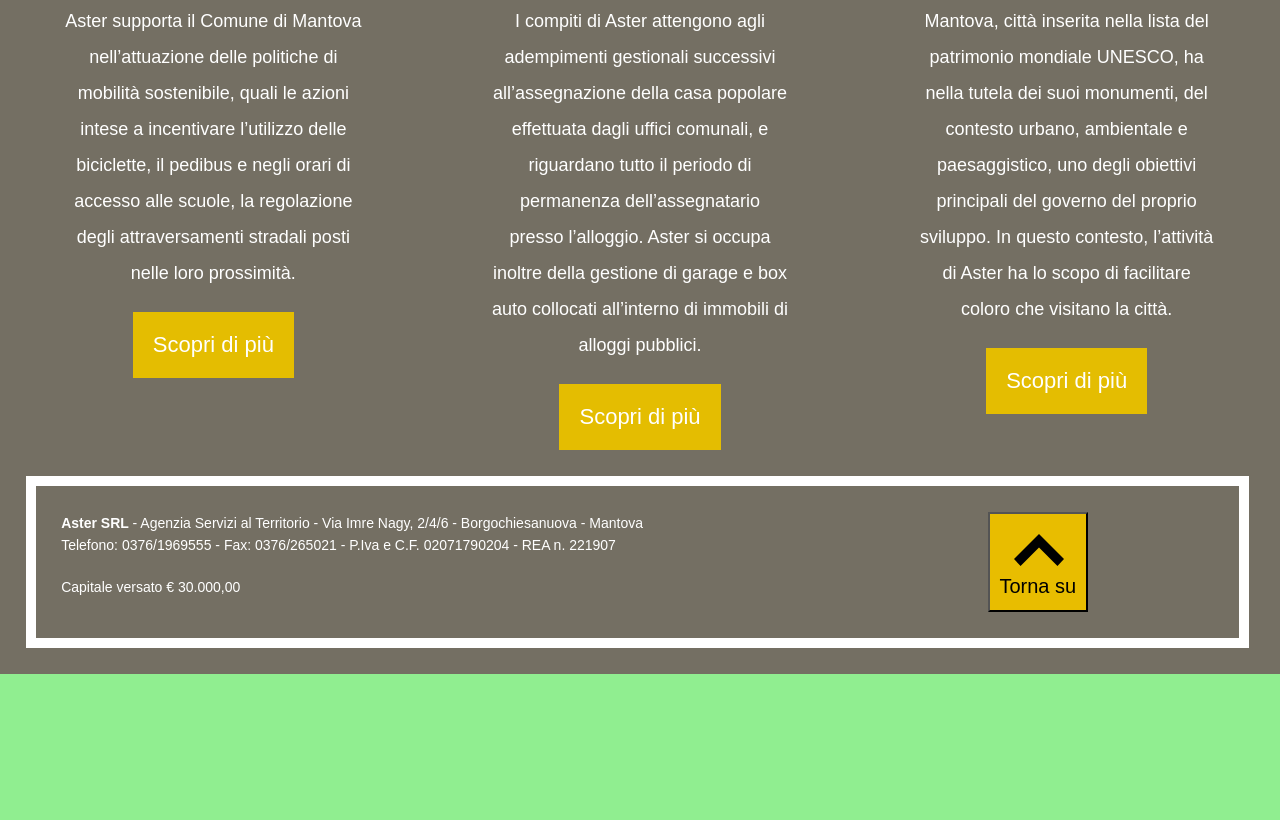
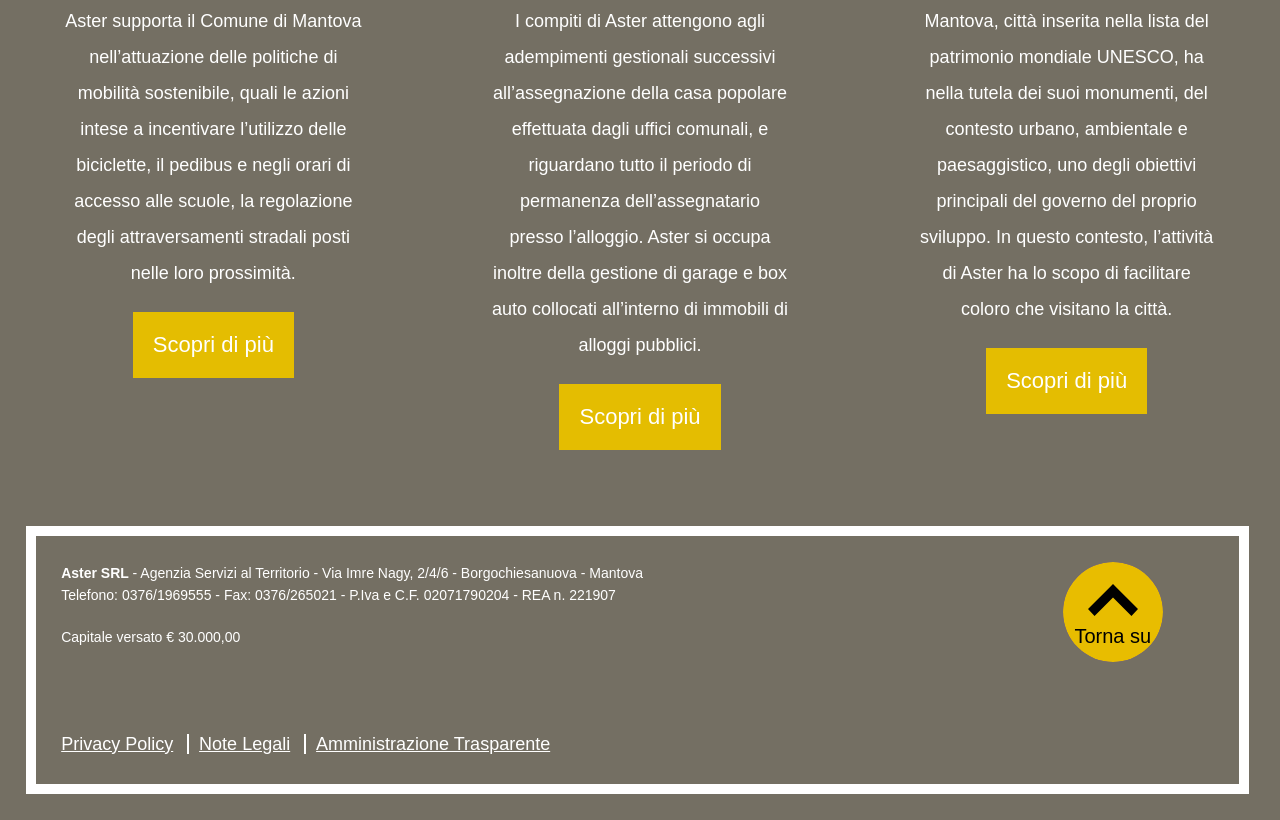
Before and after one commit to HearTBurneR21/Prova2, a plain HTML site: page index.html in a window 1280 px wide. Shown: the part 3478-4298 px from the top of the page. Before the commit the page ends 4152 px from the top, so only its background shows below. Drawn offline with Linux system fonts and the light colour scheme.

Commit message:
Update index.html

```diff
--- a/index.html
+++ b/index.html
@@ -129,7 +129,6 @@ div{
 	width:20%;
 }
 .servizi{
-
 }
 .servizi2{
 }
@@ -474,12 +473,18 @@ div{
 }
 
 .tornasu{
-	animation-name: scrollTOP;
-	animation-duration: 3s;
+	cursor:pointer;
+	background-color:#e8bd00;
+	width: 100px;
+	height: 100px;
+	font-size: 20px;
+	text-align:center;
+	border: none;
+	border-radius: 50px;
 }
 
-@keyframes scrollTOP{
-	from{}
+.tornasu:hover{
+	background-color: #c29e00;
 }
 
 
@@ -693,19 +698,22 @@ div{
 
 
 
-<div style="background-color: #746f63;text-align: center; padding-bottom:2%; display:inline-flex">
+<div style="background-color: #746f63;text-align: center; padding-bottom:2%; display:inline-flex; padding-top: 50px;">
 
 	<div style="border: 10px solid white; padding: 2%; width: 90%; margin-left: 2%; font-weight: normal; display:inline-flex;">
 		<div style="color:white; text-align:left; font-size: 14px; font-family: arial; line-height: 1.6; width: 80%">
 			<b>Aster SRL </b>- Agenzia Servizi al Territorio - Via Imre Nagy, 2/4/6 - Borgochiesanuova - Mantova <br>
 			Telefono: 0376/1969555 - Fax: 0376/265021 - P.Iva e C.F. 02071790204 - REA n. 221907
 			<p style="margin-top: 20px">Capitale versato € 30.000,00</p>
+			<br>
+			<br>
+			<br>
+
+			<a href="https://www.google.com" style="color:white; font-size: 18px">Privacy Policy</a>
+			<a href="https://www.google.com" style="color:white; font-size: 18px; margin-left: 10px; border-left: 2px solid white; padding-left: 10px;">Note Legali</a>
+			<a href="https://www.google.com" style="color:white; font-size: 18px; margin-left: 10px; border-left: 2px solid white; padding-left: 10px;">Amministrazione Trasparente</a>
 		</div>
-			<a href="#"><button style="background-color:#e8bd00; margin-left:5%; width: 100px; height: 100px; font-size: 20px; text-align:center;"> <div style="margin-left: 22%" class="chevron"></div> Torna su </button></a>
-	</div>
-
-
-
+		<a style="margin-left: 80px; background-color:blue; width: 100px; height: 100px; border-radius: 50px;" href="#"><button class="tornasu"><div style="margin-left: 22%;" class="chevron"></div>Torna su</button></a>
 </div>
 
 
```
